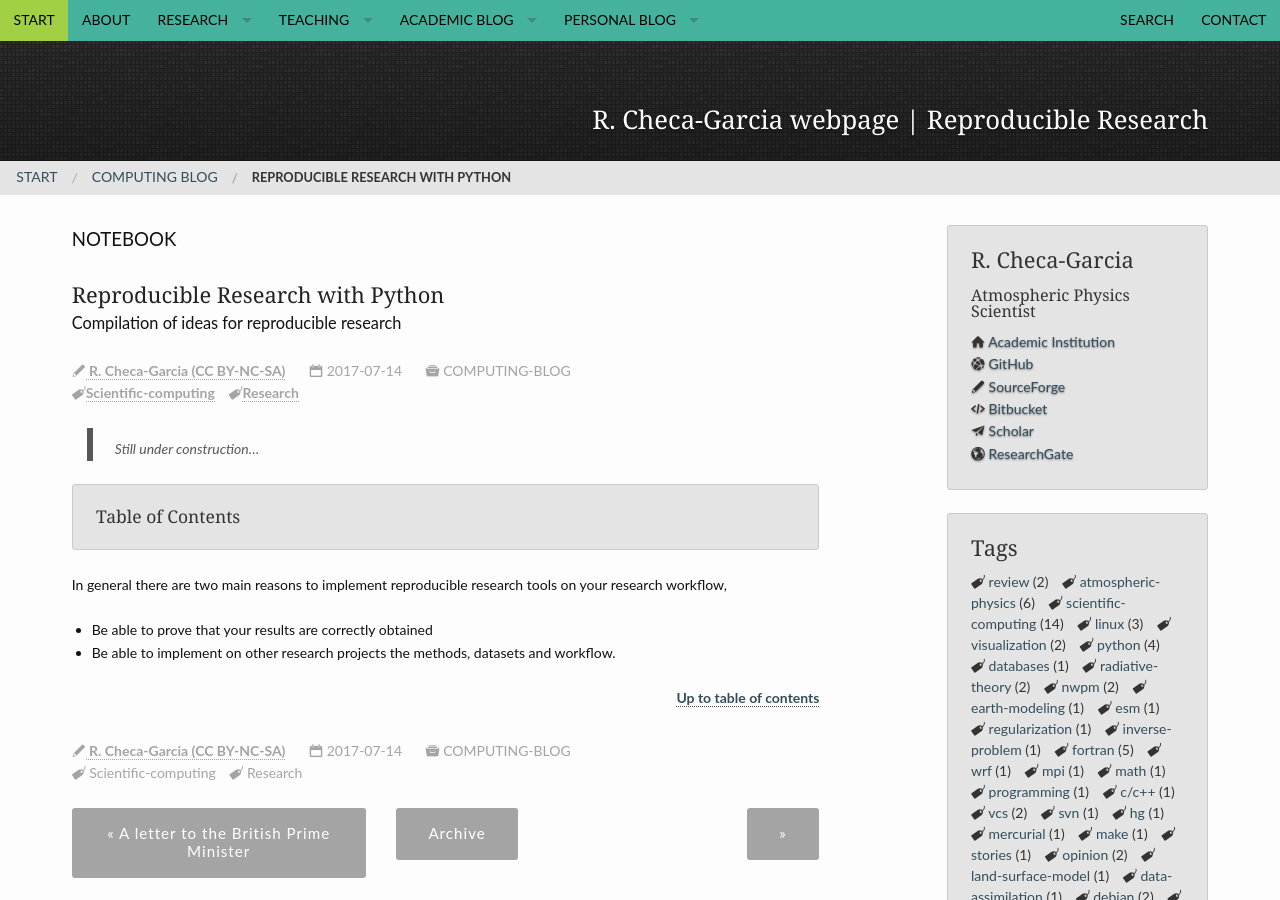
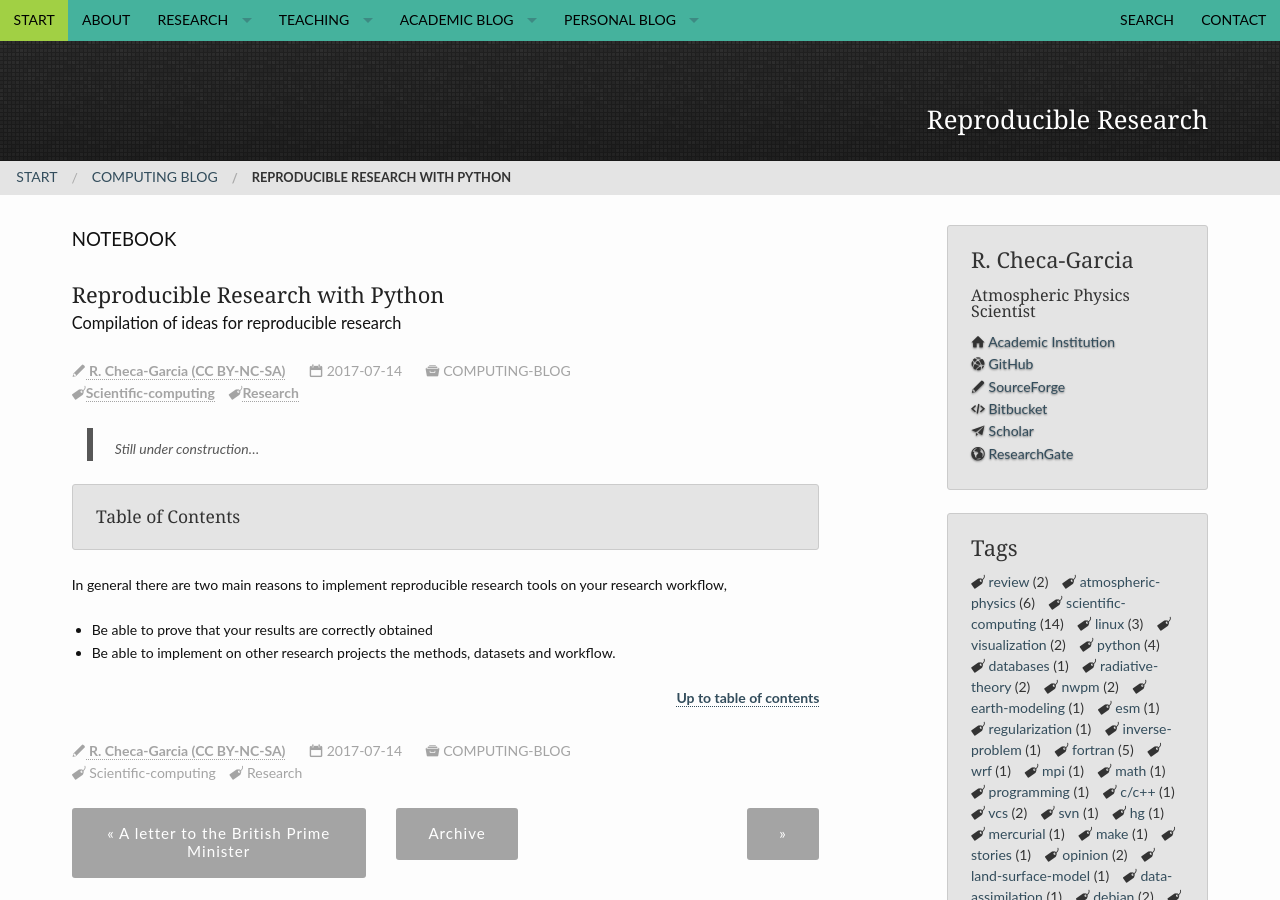
Before and after one commit to RCHG/rchg.github.io, a Jekyll site: the page built from _posts/2017-07-14-Reproducible-Research-with-Python.md, in a window 1280 px wide and 900 px high. Built offline with Jekyll 4.4.1, drawn with Linux system fonts in a browser that asks for light colours; nearby versions of some CDN libraries; comment, search, counter and statistics services are not loaded.

Commit message:
Update 2017-07-14-Reproducible-Research-with-Python.md

```diff
--- a/_posts/2017-07-14-Reproducible-Research-with-Python.md
+++ b/_posts/2017-07-14-Reproducible-Research-with-Python.md
@@ -10,7 +10,7 @@ tags:
 categories:
     - computing-blog
 header:
-    title: R. Checa-Garcia webpage | Reproducible Research
+    title: Reproducible Research
     pattern: pattern_jquery-dark-grey-tile.png
 ---
 
```
